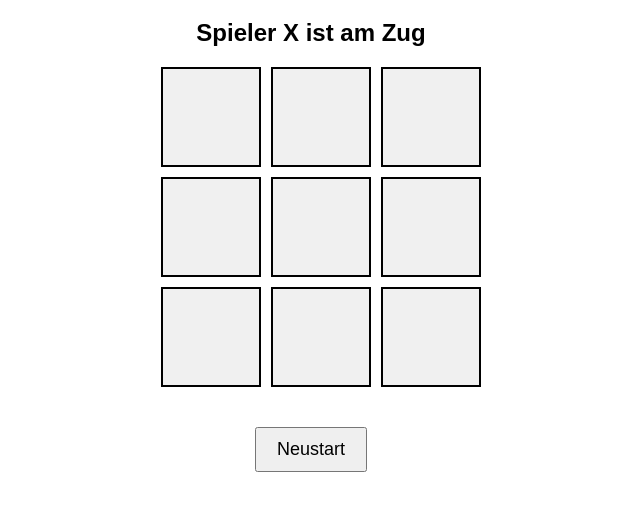
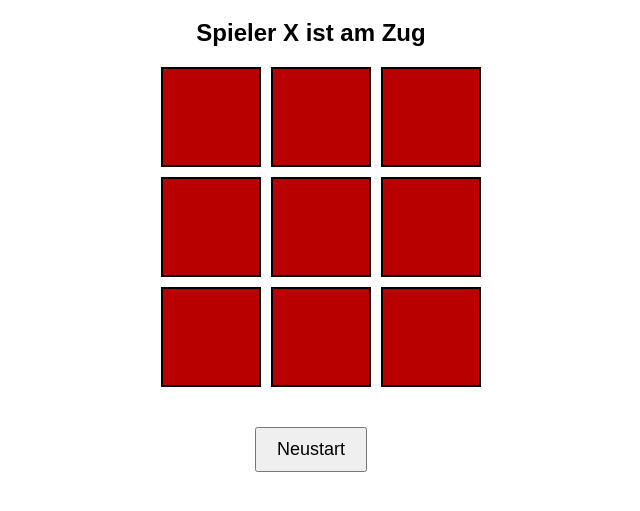
Before and after one commit to s2a0v2a4/Tic_Tac_Toe-, a plain HTML site: page src/index.html in a window 1280 px wide. Shown: the part 89-600 px from the top of the page, without its empty margins (329-969 px from the left). Drawn offline with Linux system fonts and the light colour scheme; files that its build step writes are made by us from their sources.

Commit message:
13.02.2025

```diff
--- a/src/design.css
+++ b/src/design.css
@@ -21,7 +21,7 @@ body {
     font-size: 35px;
     cursor: pointer;
     border: 2px solid black;
-    background-color: #f0f0f0;
+    background-color: #b90000;
     transition: background-color 0.3s ease;
 }
 
```
